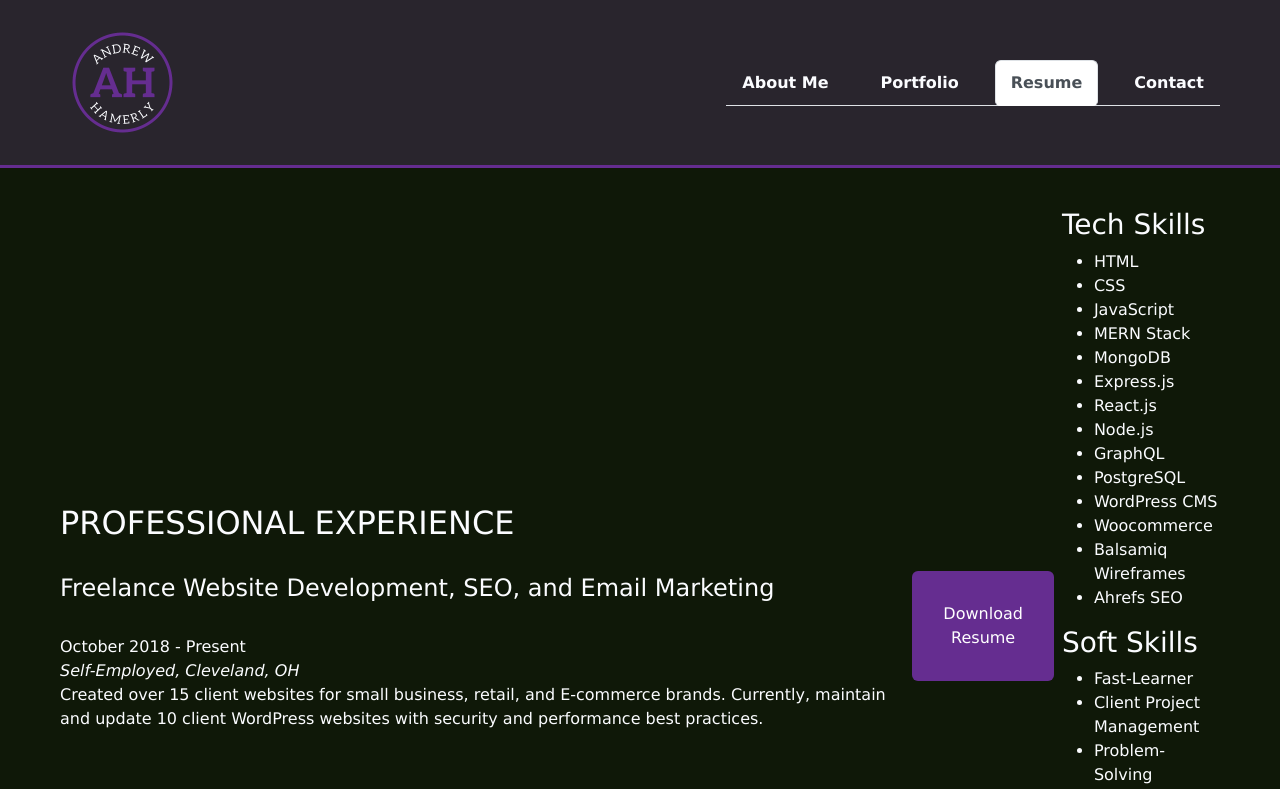
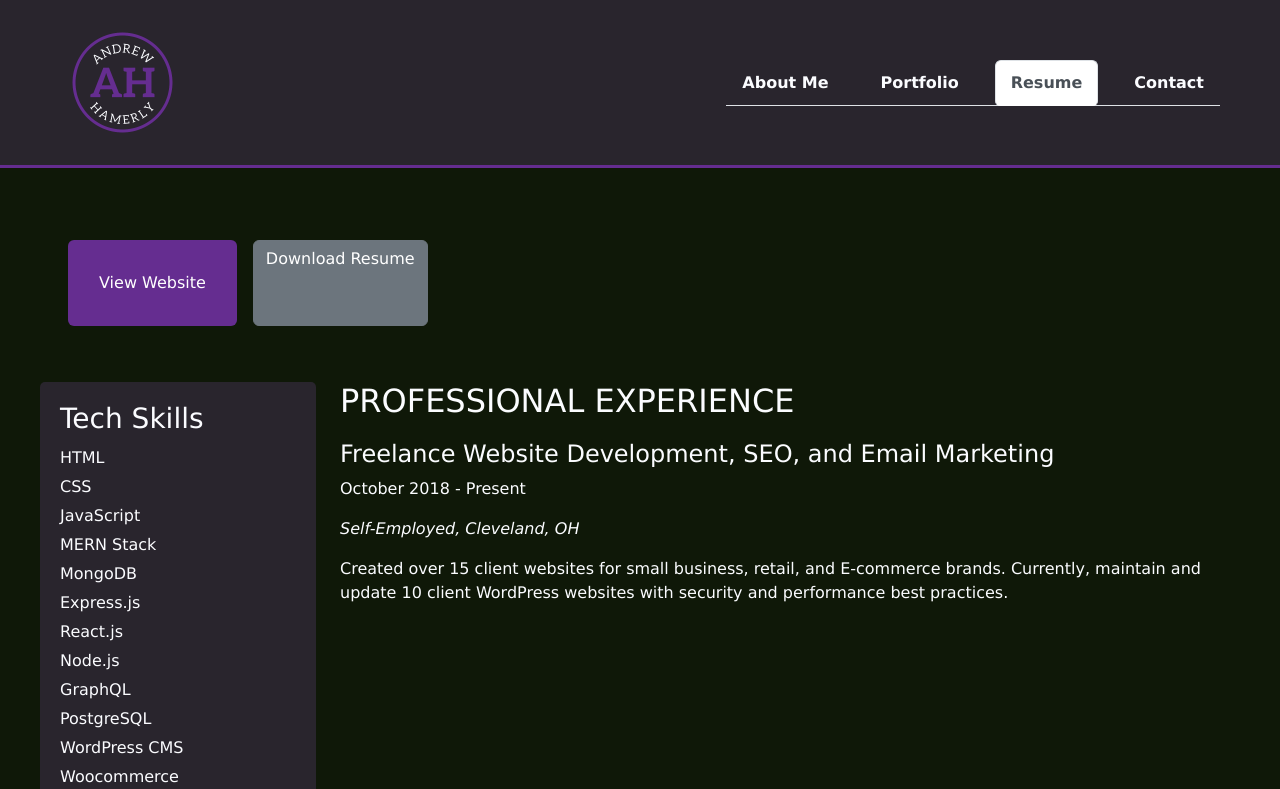
Before and after one commit to andrewhamerly/react-portfolio, a React (Vite) app: page /resume in a window 1280 px wide. Shown: the top 789 px of the page. Built offline with nearby package versions, Linux system fonts and the light colour scheme.

Commit message:
Updating Resume page styling.

```diff
--- a/src/App.css
+++ b/src/App.css
@@ -113,3 +113,49 @@ a:hover {
 .employment-italic {
     font-style: italic;
 }
+
+.experience {
+    margin-top: 20px;
+}
+
+aside {
+    padding: 20px;
+    background-color: #29252D;
+    border-radius: 5px;
+}
+
+aside h3 {
+    margin-bottom: 10px;
+}
+
+aside ul {
+    list-style-type: none;
+    padding-left: 0;
+}
+
+aside ul li {
+    margin-bottom: 5px;
+}
+
+.button-section {
+    display: flex;
+    justify-content: center;
+    flex-wrap: wrap;
+}
+
+.btn-andrew-purple {
+    background-color: #6A0DAD; /* Replace with the hex code for andrew purple */
+    color: white;
+    border: none;
+}
+
+.btn-andrew-purple:hover {
+    background-color: #5A0BA0; /* Slightly darker shade for hover effect */
+    color: white;
+}
+
+@media (max-width: 991px) {
+    .row > div {
+        margin-bottom: 20px;
+    }
+}
--- a/src/pages/Resume.jsx
+++ b/src/pages/Resume.jsx
@@ -30,28 +30,15 @@ const Resume = () => {
 
     return (
         <div className="row">
-            <div className="container">
-                <div>
-                    <h2>
-                    PROFESSIONAL EXPERIENCE
-                    </h2>
-                    <br/>
-                    <h4>
-                    Freelance Website Development, SEO, and Email Marketing
-                    </h4>
-                    <br/>
-                    <p>
-                    October 2018 - Present
-                    <br/>
-                    <span className="employment-italic">Self-Employed, Cleveland, OH</span>
-                    <br/>
-                    Created over 15 client websites for small business, retail, and E-commerce brands. Currently, maintain and update 10 client WordPress websites with security and performance best practices.
-                    </p>
+        <div className="container my-4">
+            <div className="button-section text-center mb-4">
+                <a className="resumebtn btn m-2" href="https://andrewhamerly.com" target="_blank" rel="noopener noreferrer">View Website</a>
+                <a className="btn btn-secondary m-2" href="src/assets/Andrew-Hamerly-Resume-2024.pdf" download>Download Resume</a>
             </div>
-                <div className="resume">
-                    <a className="resumebtn btn m-2" href="src/assets/Andrew-Hamerly-Resume-2024.pdf" download>Download Resume</a>
         </div>
-                <div className="skills">
+            <div className="row">
+                <div className="col-12 col-lg-3 mb-4">
+                    <aside>
                         <h3>Tech Skills</h3>
                         <ul>
                             {proficiencies.map((proficiency, index) => (
@@ -64,6 +51,16 @@ const Resume = () => {
                                 <li key={index}>{skill}</li>
                             ))}
                         </ul>
+                    </aside>
+                </div>
+                <div className="col-12 col-lg-9">
+                    <h2>PROFESSIONAL EXPERIENCE</h2>
+                    <div className="experience">
+                        <h4>Freelance Website Development, SEO, and Email Marketing</h4>
+                        <p>October 2018 - Present</p>
+                        <p><span className="employment-italic">Self-Employed, Cleveland, OH</span></p>
+                        <p>Created over 15 client websites for small business, retail, and E-commerce brands. Currently, maintain and update 10 client WordPress websites with security and performance best practices.</p>
+                    </div>
                 </div>
             </div>
         </div>
```
Lines whose indentation alone changed are shown as unchanged.
